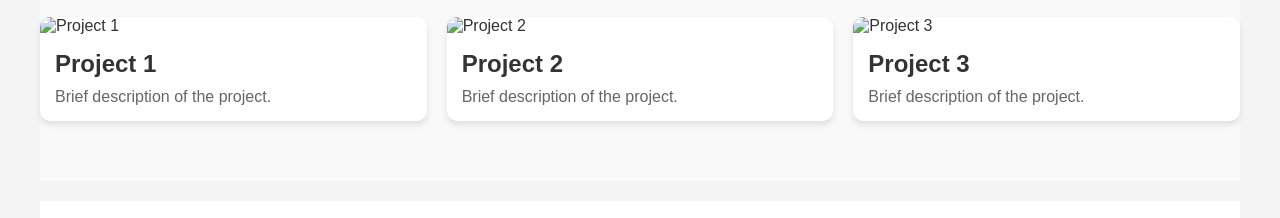
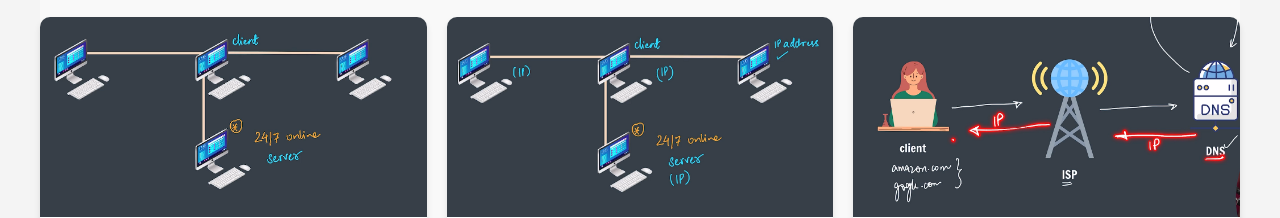
Before and after one commit to maaz-a11/Portfolio, a plain HTML site: page index.html in a window 1280 px wide. Shown: the part 582-800 px from the top of the page. Drawn offline with Linux system fonts and the light colour scheme.

Commit message:
Updated index.html

```diff
--- a/index.html
+++ b/index.html
@@ -123,7 +123,7 @@
         <div class="card-grid">
           <!-- Card 1 -->
           <div class="card">
-            <img src="images//2.png" alt="Project 1" />
+            <img src="images/2.png" alt="Project 1" />
             <div class="card-body">
               <h3>Project 1</h3>
               <p>Brief description of the project.</p>
@@ -131,7 +131,7 @@
           </div>
           <!-- Card 2 -->
           <div class="card">
-            <img src="images//3.png" alt="Project 2" />
+            <img src="images/3.png" alt="Project 2" />
             <div class="card-body">
               <h3>Project 2</h3>
               <p>Brief description of the project.</p>
@@ -139,7 +139,7 @@
           </div>
           <!-- Card 3 -->
           <div class="card">
-            <img src="images//5.png" alt="Project 3" />
+            <img src="images/5.png" alt="Project 3" />
             <div class="card-body">
               <h3>Project 3</h3>
               <p>Brief description of the project.</p>
```
